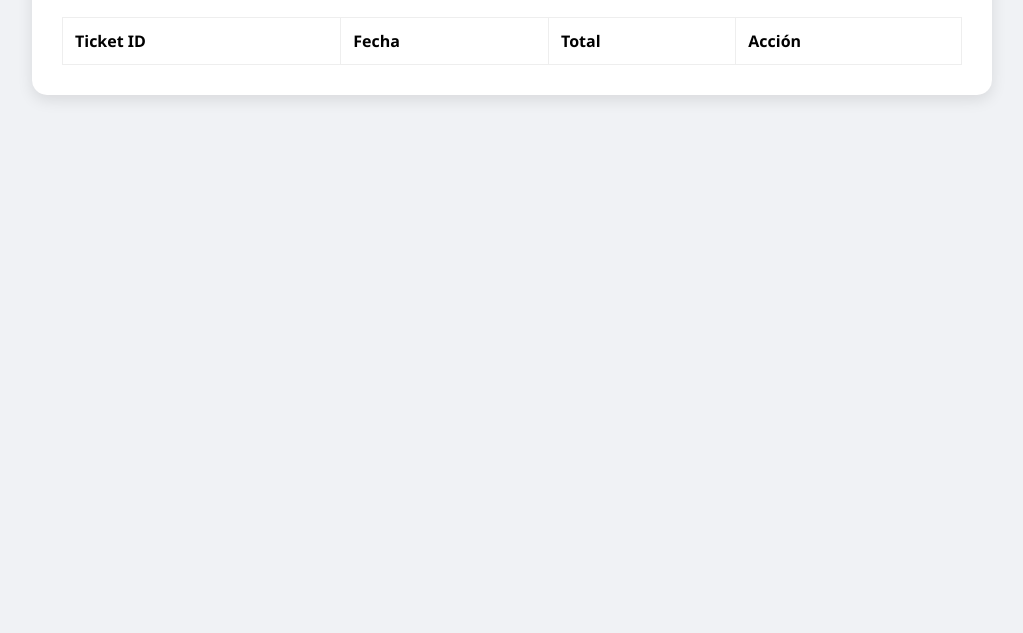
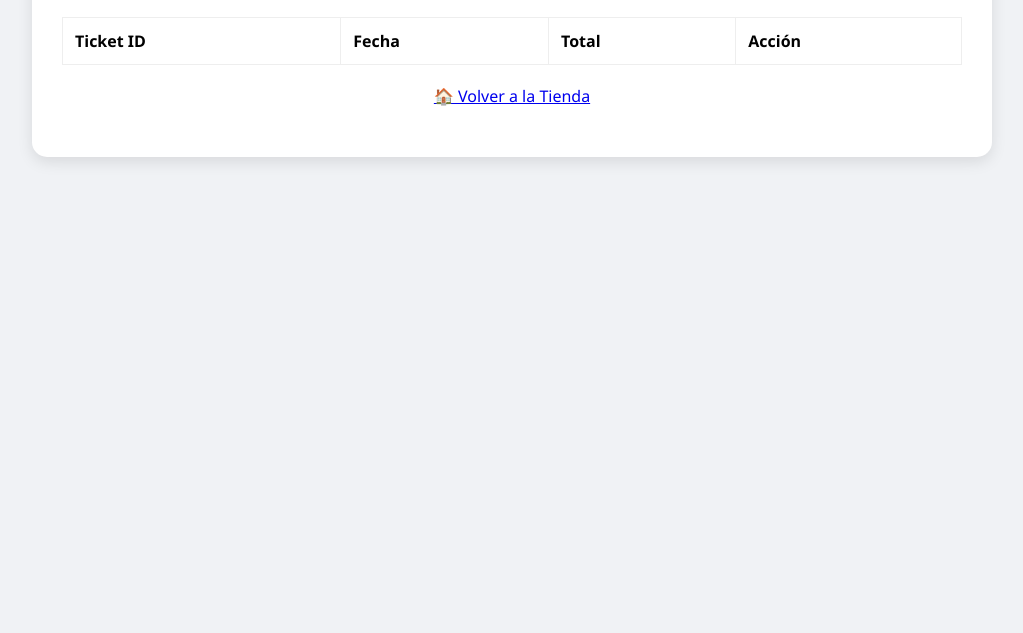
Before and after one commit to alex10fofo/tienda-poo, a website: page public/historial.html in a window 1280 px wide. Shown: the part 167-800 px from the top of the page, without its empty margins (128-1151 px from the left). Drawn offline with Linux system fonts and the light colour scheme; no server answers.

Commit message:
Add files via upload

```diff
--- a/public/historial.html
+++ b/public/historial.html
@@ -45,6 +45,10 @@
             </thead>
             <tbody id="tabla-historial"></tbody>
         </table>
+
+        <div style="margin: 20px; text-align: center;">
+    <a href="cliente.html" class="btn-regresar">🏠 Volver a la Tienda</a>
+</div>
 
         <div id="modal-ticket" style="display:none; position:fixed; top:0; left:0; width:100%; height:100%; background:rgba(0,0,0,0.8); z-index:1000;">
             <div class="ticket-virtual">
```
